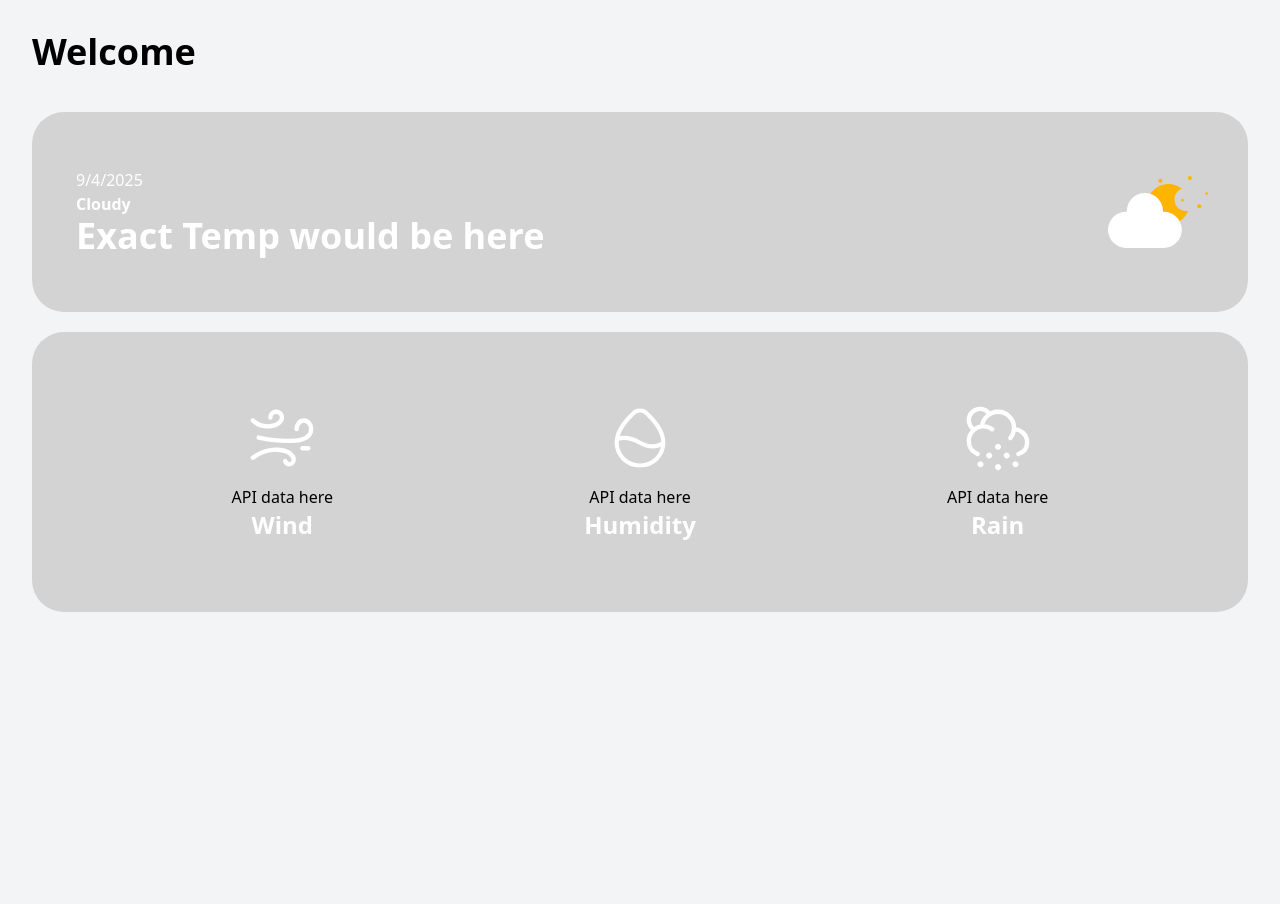
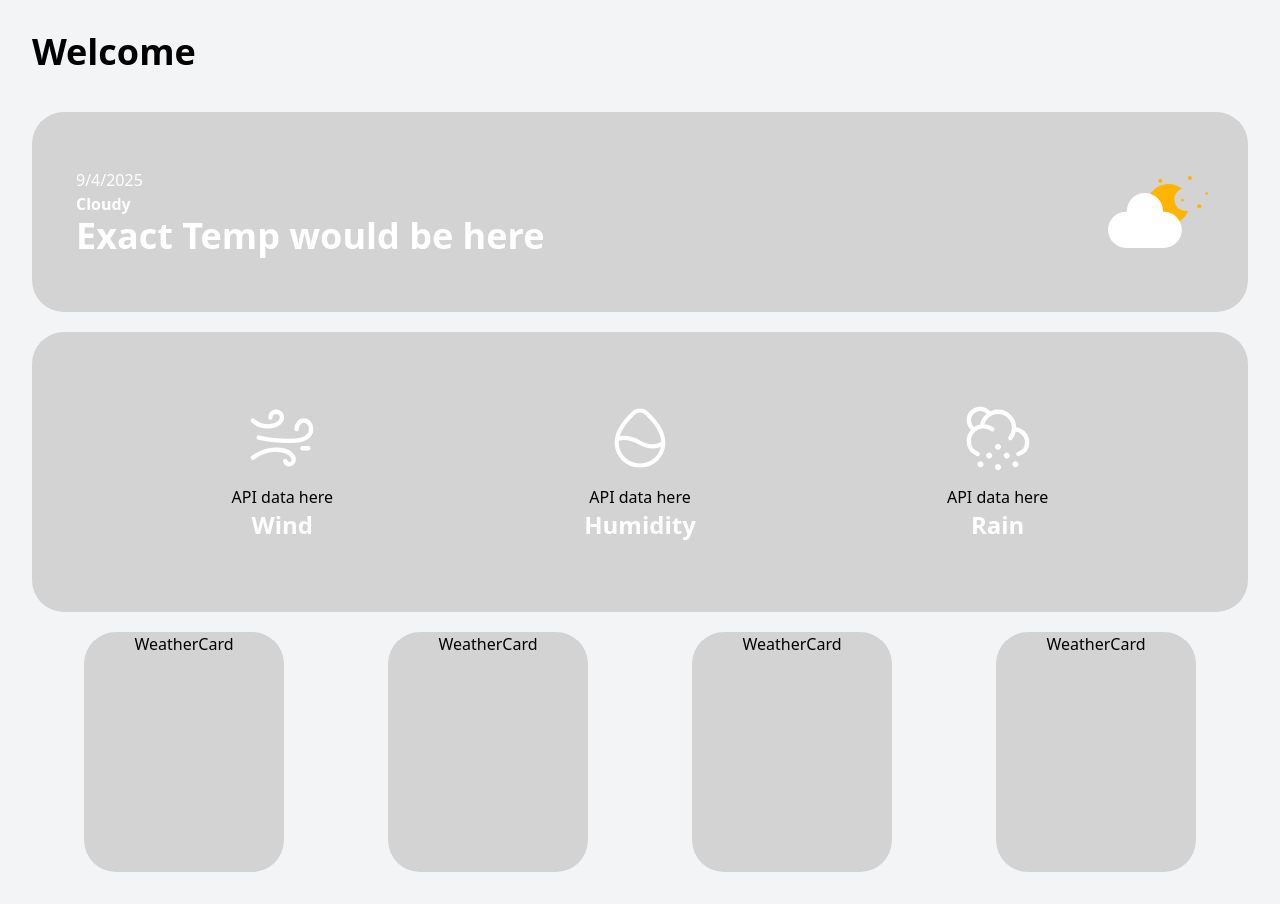
Before and after one commit to OBTITAN/React-Weather-App, a React (Vite) app: page / in a window 1280 px wide. Before the commit the page ends 800 px from the top, so only its background shows below. Built offline with nearby package versions, Linux system fonts and the light colour scheme.

Commit message:
Modification to App.css addition of Weathercard component

```diff
--- a/src/App.jsx
+++ b/src/App.jsx
@@ -1,6 +1,7 @@
 import { useState } from 'react'
 import './App.css'
 import WeatherDetails from './components/WeatherDetails'
+import WeatherCard from './components/WeatherCard';
 
 function App() {
   let currentDate = new Date().toLocaleDateString();
@@ -25,13 +26,19 @@ function App() {
               </div>
             </div>
 
-            <div class='bg-[#D3D3D3] p-20 rounded-4xl h-70 flex justify-around items-center space-x-3'>
+            <div class='bg-[#D3D3D3] p-20 mb-5 rounded-4xl h-70 flex justify-around items-center space-x-3'>
                  <WeatherDetails weatherMeasure = 'Wind' imagePath = 'fast-wind.svg' altImageTxt = 'Wind Image'/>
 
                  <WeatherDetails weatherMeasure = 'Humidity' imagePath = 'humidity.svg' altImageTxt = 'Humidity Image'/>
 
                  <WeatherDetails weatherMeasure = 'Rain' imagePath = 'precepitation.svg' altImageTxt = 'Precipitation Image'/>
+            </div>
 
+            <div class='md:flex  md:justify-around  min-md:grid-cols-2'>
+              <WeatherCard />
+              <WeatherCard />
+              <WeatherCard />
+              <WeatherCard />
             </div>
 
 
--- a/src/components/WeatherCard.jsx
+++ b/src/components/WeatherCard.jsx
@@ -2,7 +2,7 @@ import React from 'react'
 
 const WeatherCard = () => {
   return (
-    <div>WeatherCard</div>
+    <div class='bg-[#D3D3D3] h-60 w-50 rounded-4xl'>WeatherCard</div>
   )
 }
 
```
